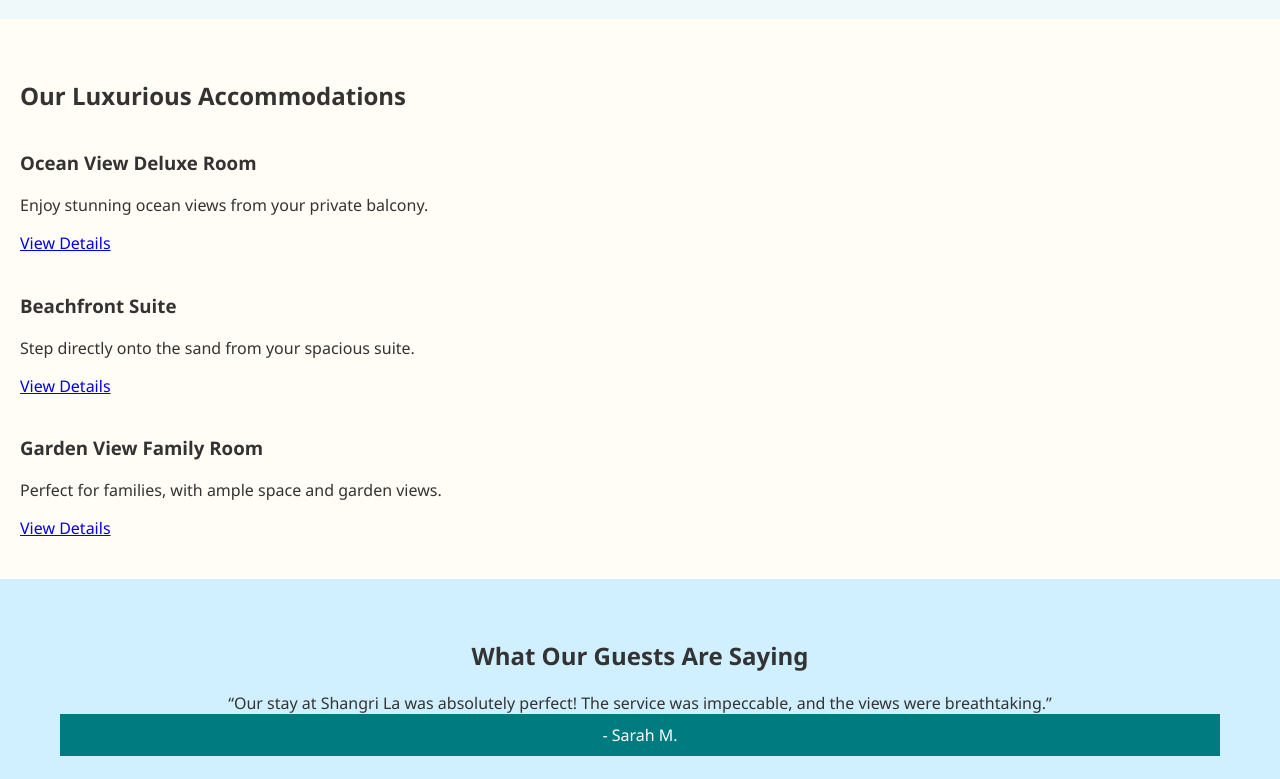
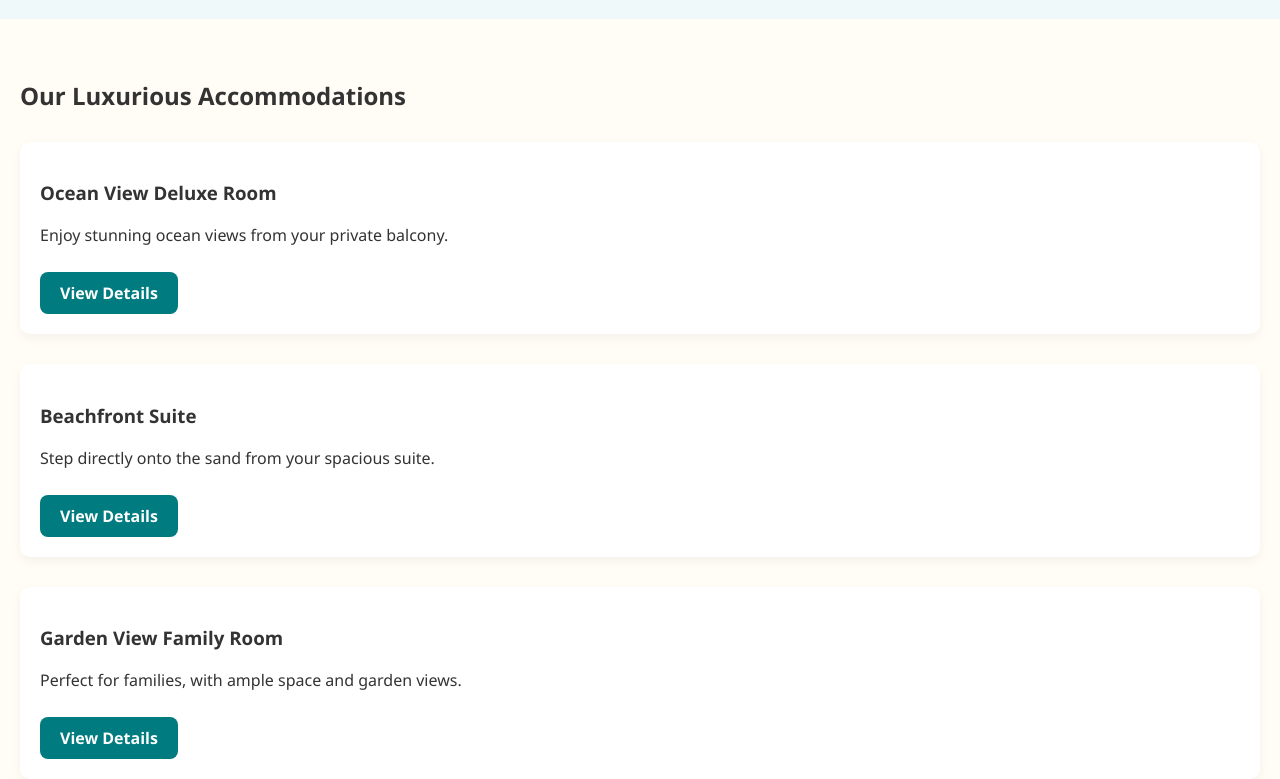
Before and after one commit to WKershaw106/cprg-218-assignment-3, a plain HTML site: page index.html in a window 1280 px wide. Shown: the part 980-1759 px from the top of the page. Drawn offline with Linux system fonts and the light colour scheme; no server answers.

Commit message:
fixed imges and button layout on the main page

```diff
--- a/css/styles.css
+++ b/css/styles.css
@@ -106,6 +106,43 @@ body {
   color: white;
   text-decoration: none;
   border-radius: 4px;
+}
+.room-preview {
+  display: flex;
+  flex-wrap: wrap;
+  justify-content: space-between;
+  gap: 30px;
+  margin-top: 30px;
+}
+
+.room-preview div {
+  background-color: #ffffff;
+  border-radius: 10px;
+  box-shadow: 0 4px 12px rgba(0,0,0,0.05);
+  padding: 20px;
+  flex: 1;
+  min-width: 250px;
+  transition: transform 0.3s ease;
+}
+
+.room-preview div:hover {
+  transform: translateY(-5px);
+}
+
+.btn-accent {
+  display: inline-block;
+  margin-top: 10px;
+  padding: 10px 20px;
+  background-color: #007b7f;
+  color: white;
+  text-decoration: none;
+  font-weight: bold;
+  border-radius: 8px;
+  transition: background-color 0.3s ease;
+}
+
+.btn-accent:hover {
+  background-color: #005e61;
 }
 
   .weather-box {
--- a/index.html
+++ b/index.html
@@ -60,17 +60,17 @@
         <div>
           <h3>Ocean View Deluxe Room</h3>
           <p>Enjoy stunning ocean views from your private balcony.</p>
-        <a href="rooms.html">View Details</a>
+          <a href="rooms.html" class="btn-accent">View Details</a>
         </div>
         <div>
           <h3>Beachfront Suite</h3>
           <p>Step directly onto the sand from your spacious suite.</p>
-        <a href="rooms.html">View Details</a>
+          <a href="rooms.html" class="btn-accent">View Details</a>
         </div>
         <div>
           <h3>Garden View Family Room</h3>
           <p>Perfect for families, with ample space and garden views.</p>
-        <a href="rooms.html">View Details</a>
+          <a href="rooms.html" class="btn-accent">View Details</a>
         </div>
       </div>
     </section>
```
Also changed, not shown: rooms.html (+1 -1 lines), assets/images/gardenroom.jpg (renamed from assets/images/hotel-1979406_1920.jpg). Lines whose indentation alone changed are shown as unchanged.
